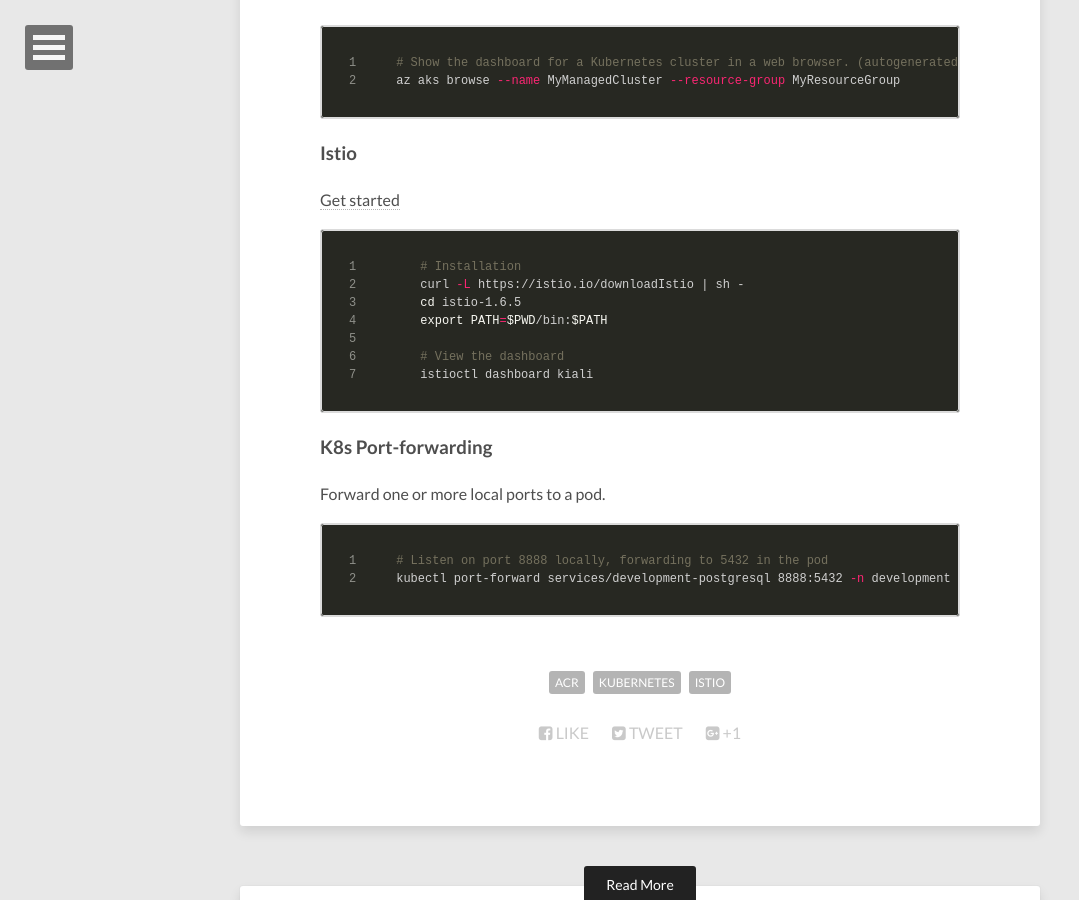
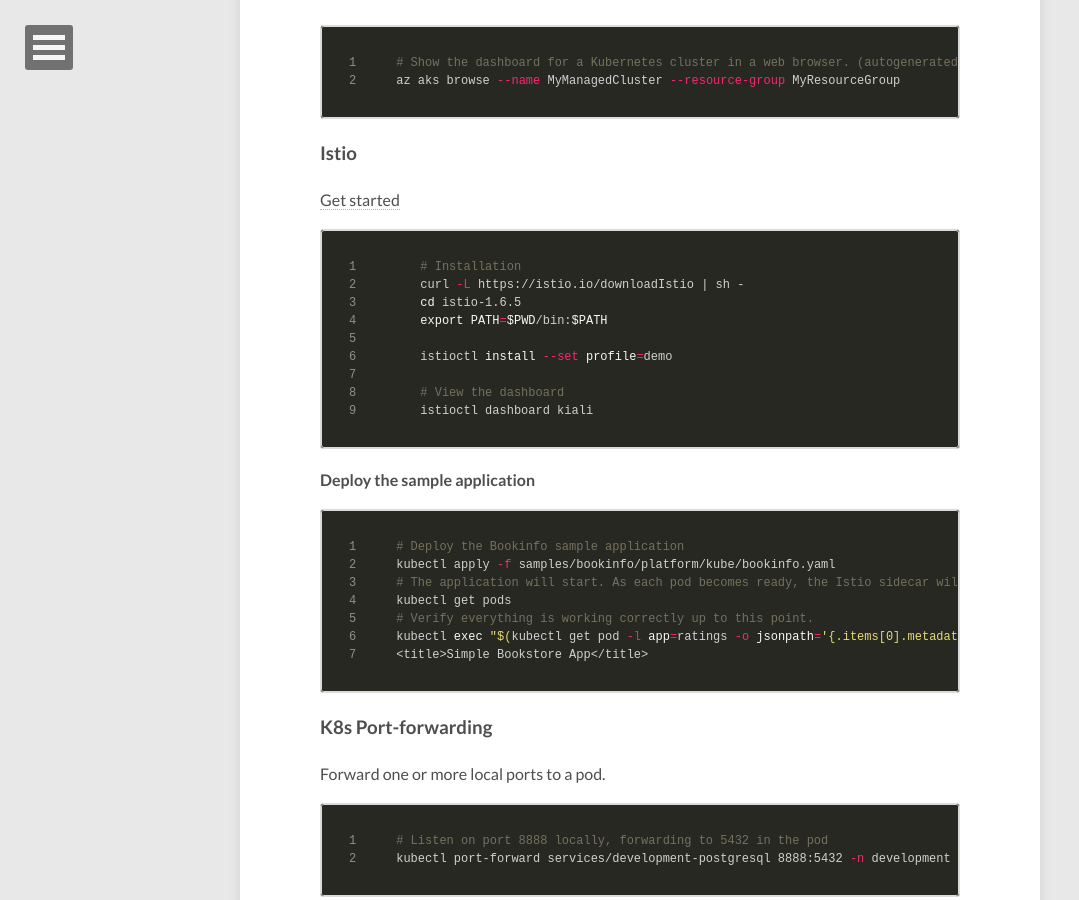
Before and after one commit to fanshaohua-fan/fanshaohua-fan.github.io, a Jekyll site: the page built from _posts/2020-7-16-Kubernetes-monitoring.md, in a window 1280 px wide and 900 px high, scrolled down 379 px. Shown: the whole window, without its empty margins (0-1079 px from the left). Built offline with Jekyll 4.4.1, drawn with Linux system fonts in a browser that asks for light colours; nearby versions of some CDN libraries.

Commit message:
update on istio

````diff
--- a/_posts/2020-7-16-Kubernetes-monitoring.md
+++ b/_posts/2020-7-16-Kubernetes-monitoring.md
@@ -24,9 +24,24 @@
 cd istio-1.6.5
 export PATH=$PWD/bin:$PATH
 
+istioctl install --set profile=demo
+
 # View the dashboard
 istioctl dashboard kiali
 ```
+
+**Deploy the sample application**
+
+```bash
+# Deploy the Bookinfo sample application
+kubectl apply -f samples/bookinfo/platform/kube/bookinfo.yaml
+# The application will start. As each pod becomes ready, the Istio sidecar will be deployed along with it.
+kubectl get pods
+# Verify everything is working correctly up to this point.
+kubectl exec "$(kubectl get pod -l app=ratings -o jsonpath='{.items[0].metadata.name}')" -c ratings -- curl -s productpage:9080/productpage | grep -o "<title>.*</title>"
+<title>Simple Bookstore App</title>
+```
+
 
 ### K8s Port-forwarding
 
````
